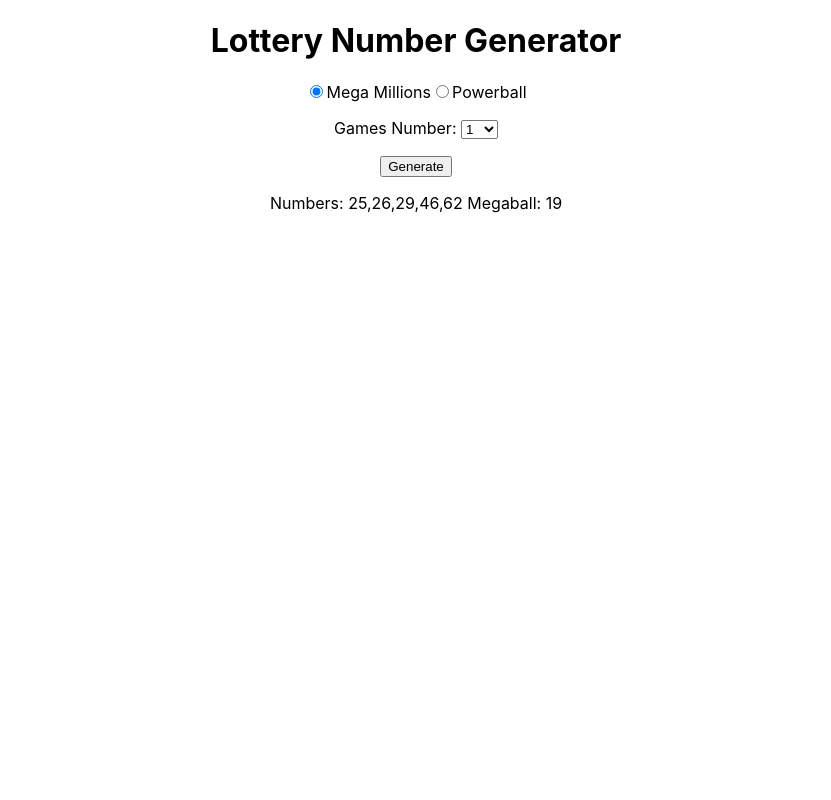
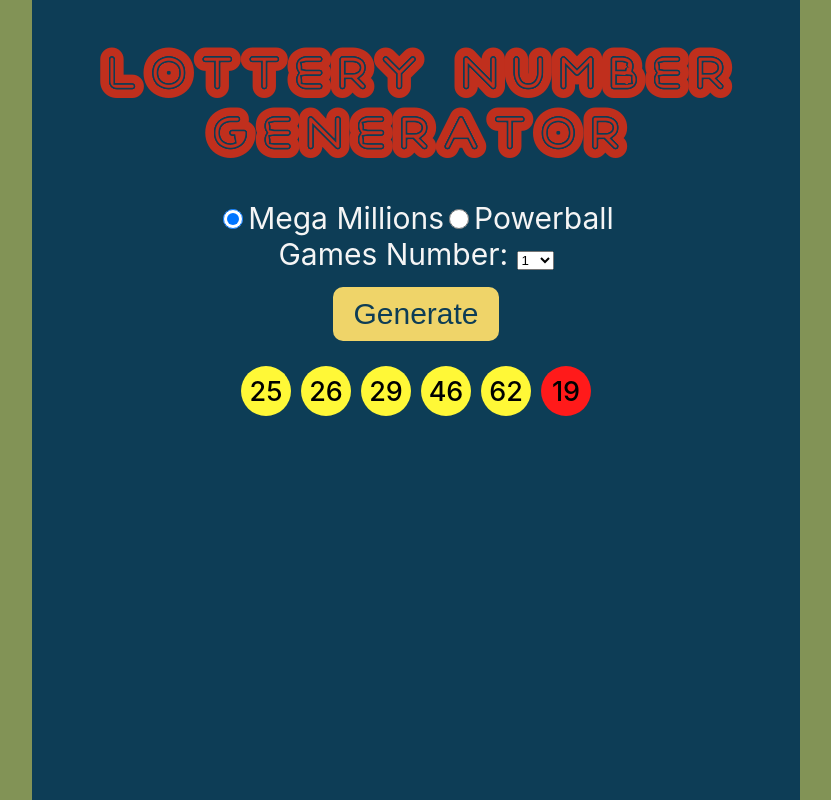
Before and after one commit to AlexD89/lottery-picker, a React (Create React App) app: page / in a window 1280 px wide. Both pictures are taken after a click on the button "Generate". Shown: the whole page, without its empty margins (224-1055 px from the left). Built offline with nearby package versions, Linux system fonts and the light colour scheme.

Commit message:
Add a bit css

```diff
--- a/src/App.css
+++ b/src/App.css
@@ -1,38 +1,73 @@
+@import 'font.css';
+
 .App {
   text-align: center;
+  background-color: #829356;
+  height: 100vh;
+  display: flex;
+  justify-content: center;
 }
 
-.App-logo {
-  height: 40vmin;
-  pointer-events: none;
+.number-generator {
+  background-color: #0d3d56;
+  width: 60%;
+  height: 100vh;
+  padding: 50px 10px;
 }
 
-@media (prefers-reduced-motion: no-preference) {
-  .App-logo {
-    animation: App-logo-spin infinite 20s linear;
-  }
+h1 {
+  font-family: 'Automani';
+  color: #c02f1d;
+  margin-bottom: 30px;
+  font-size: 60px;
 }
 
-.App-header {
-  background-color: #282c34;
-  min-height: 100vh;
-  display: flex;
-  flex-direction: column;
-  align-items: center;
-  justify-content: center;
-  font-size: calc(10px + 2vmin);
-  color: white;
+[type="radio"] {
+  width: 20px;
+  height: 20px;
+  margin: 0px 5px;
 }
 
-.App-link {
-  color: #61dafb;
+button {
+  background-color: #efd469;
+  border: none;
+  color: #0d3d56;
+  font-size: 30px;
+  padding: 10px 20px;
+  border-radius: 10px;
+  margin: 15px;
+  cursor: pointer;
 }
 
-@keyframes App-logo-spin {
-  from {
-    transform: rotate(0deg);
-  }
-  to {
-    transform: rotate(360deg);
-  }
+button:hover {
+  background-color: #bca136;
 }
+
+span {
+  color: whitesmoke;
+  font-size: 30px;
+}
+
+.lotto_number {
+  border-radius: 100%;
+  background-color: rgb(255, 248, 55);
+  width: 50px;
+  height: 50px;
+  color: black;
+  font-size: 27px;
+  font-weight: 500;
+  display: flex;
+  justify-content: center;
+  align-items: center;
+  margin: 0px 5px 0px 5px;
+}
+
+.megaball {
+  background-color: rgb(255, 26, 26);
+}
+
+.lottery-numbers-row {
+  display: flex;
+  justify-content: center;
+  margin: 10px;
+}
--- a/src/App.js
+++ b/src/App.js
@@ -1,4 +1,3 @@
-import logo from './logo.svg';
 import './App.css';
 import NumberGenerator from './components/NumberGenerator';
 
--- /dev/null
+++ b/src/components/LottoNumber.jsx
@@ -0,0 +1,11 @@
+import React from 'react'
+
+const LottoNumber = ({number, megaball = false}) => {
+  return (
+    <div className={`lotto_number ${megaball ? 'megaball' : ''}`}>
+      {number}
+    </div>
+  )
+}
+
+export default LottoNumber;
--- /dev/null
+++ b/src/components/LottoNumbersList.jsx
@@ -0,0 +1,19 @@
+import React from "react";
+import LottoNumbersListRow from "./LottoNumbersListRow";
+
+const LottoNumbersList = ({lottoNumbers}) => {
+  return (
+    <div>
+      {
+        lottoNumbers.map(element => {
+          return <LottoNumbersListRow
+            key={`${element.numbers.toString()}-${element.megaball.toString()}`}
+            lottoNumbers={element}
+          />
+        })
+      }
+    </div>
+  )
+}
+
+export default LottoNumbersList;
--- /dev/null
+++ b/src/components/LottoNumbersListRow.jsx
@@ -0,0 +1,18 @@
+import React from "react";
+import LottoNumber from "./LottoNumber";
+
+const LottoNumbersListRow = ({lottoNumbers}) => {
+  return (
+    <div className={'lottery-numbers-row'}>
+      {
+        lottoNumbers.numbers.map(number => (
+          <LottoNumber
+            key={number}
+            number={number} />
+        ))}
+      <LottoNumber number={lottoNumbers.megaball} megaball={true} />
+    </div>
+  )
+}
+
+export default LottoNumbersListRow;
--- a/src/components/NumberGenerator.jsx
+++ b/src/components/NumberGenerator.jsx
@@ -1,5 +1,6 @@
 import React, { useState } from 'react';
 import useGenerateNumbers from '../hooks/useGenerateNumbers';
+import LottoNumbersList from './LottoNumbersList';
 
 export const LOTTTERY_NAMES = {
     megamillions: 'Mega Millions',
@@ -22,7 +23,6 @@
       )
     }
 
-
     const handleButtonClick = () => {
       const result = []
       for (let i = 0; i < numberOfGames; i++) {
@@ -31,22 +31,8 @@
       setLotteryNumbers(result)
     }
 
-    const renderNumbersList = () => {
-      if (lotteryNumbers === null) return;
-
-      return (
-        <div>
-          {
-            lotteryNumbers.map(element => {
-              return <p>{`Numbers: ${element.numbers.toString()} Megaball: ${element.megaball}`}</p>
-            })
-          }
-        </div>
-      )
-    }
-
     return (
-      <div>
+      <div className='number-generator'>
         <h1>Lottery Number Generator</h1>
         <input
           type={'radio'}
@@ -55,7 +41,9 @@
           checked={lotteryName === LOTTTERY_NAMES.megamillions}
           onChange={() => setLotteryName(LOTTTERY_NAMES.megamillions)}
         />
-        {LOTTTERY_NAMES.megamillions}
+        <span>
+          {LOTTTERY_NAMES.megamillions}
+        </span>
         <input
           type={'radio'}
           name={'lottery_name'}
@@ -63,10 +51,14 @@
           checked={lotteryName === LOTTTERY_NAMES.powerball}
           onChange={() => setLotteryName(LOTTTERY_NAMES.powerball)}
         />
-        {LOTTTERY_NAMES.powerball}
-        <p>Games Number: {renderDropdown()}</p>
+        <span>
+          {LOTTTERY_NAMES.powerball}
+        </span>
+        <span>
+          <p>Games Number: {renderDropdown()}</p>
+        </span>
         <button onClick={handleButtonClick}>Generate</button>
-        { renderNumbersList() }
+        {lotteryNumbers  && <LottoNumbersList lottoNumbers={lotteryNumbers} />}
       </div>
     )
 }
--- /dev/null
+++ b/src/font.css
@@ -0,0 +1,4 @@
+@font-face {
+  font-family: 'Automani';
+  src: local('Automani'), url('./fonts/Automani.ttf') format('TrueType'),
+}
--- a/src/index.css
+++ b/src/index.css
@@ -11,3 +11,9 @@
   font-family: source-code-pro, Menlo, Monaco, Consolas, 'Courier New',
     monospace;
 }
+
+* {
+  margin: 0;
+  padding: 0;
+  box-sizing: border-box;
+}
```
Also changed, not shown: src/fonts/Automani.ttf (added).
